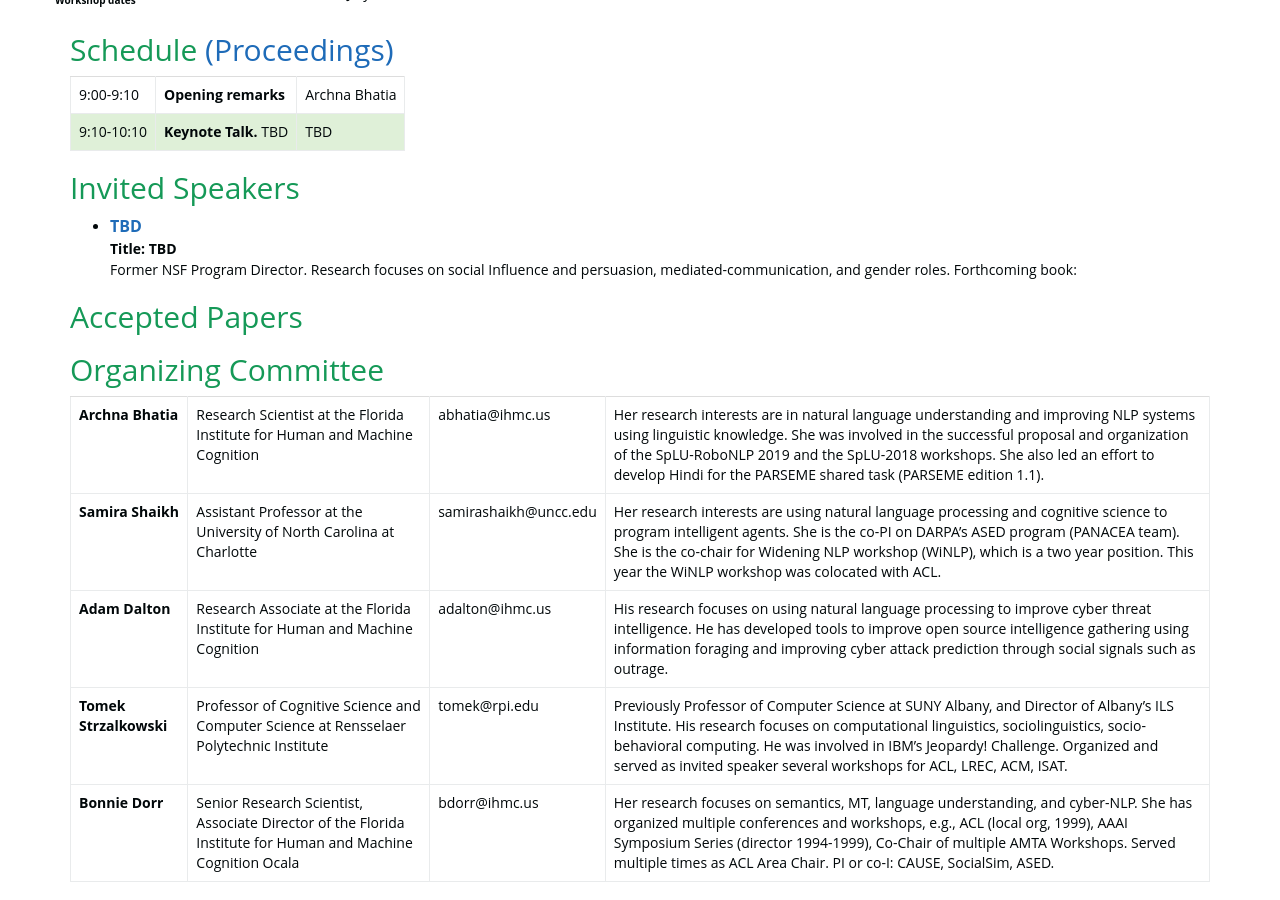
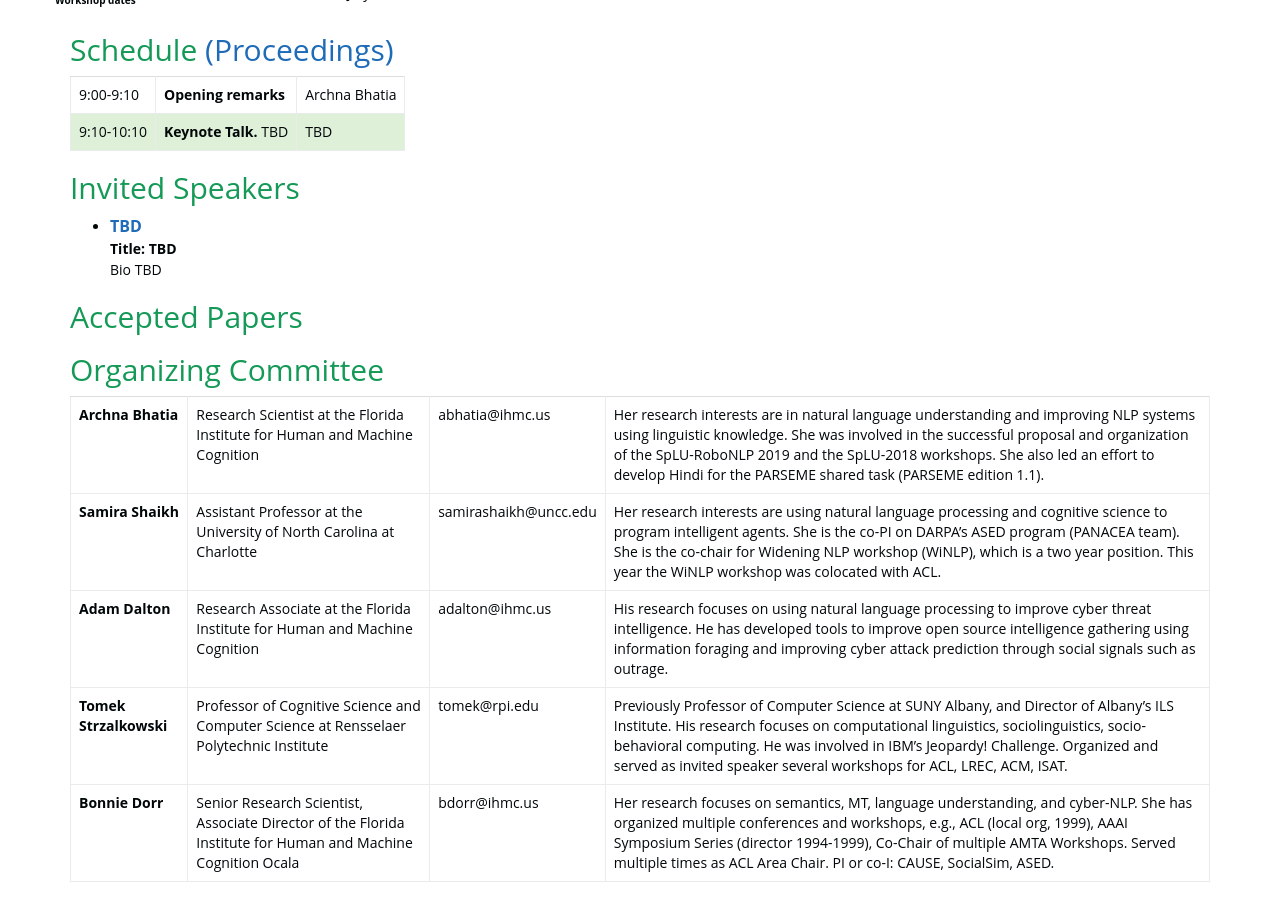
Before and after one commit to social-threats/social-threats.github.io, a Jekyll site: the page built from index.html, in a window 1280 px wide and 900 px high, scrolled down 1413 px. Built offline with Jekyll 4.4.1, drawn with Linux system fonts in a browser that asks for light colours; nearby versions of some CDN libraries.

Commit message:
adding some mystery to invited speaker

```diff
--- a/_includes/_STOC_2020/invited_speakers.html
+++ b/_includes/_STOC_2020/invited_speakers.html
@@ -8,7 +8,6 @@
         <br/>
         <b>Title: TBD</b>
         <br/>
-        Former NSF Program Director. Research focuses on social Influence and persuasion,
-        mediated-communication, and gender roles. Forthcoming book:
+        Bio TBD
     </li>
 </ul>
```
